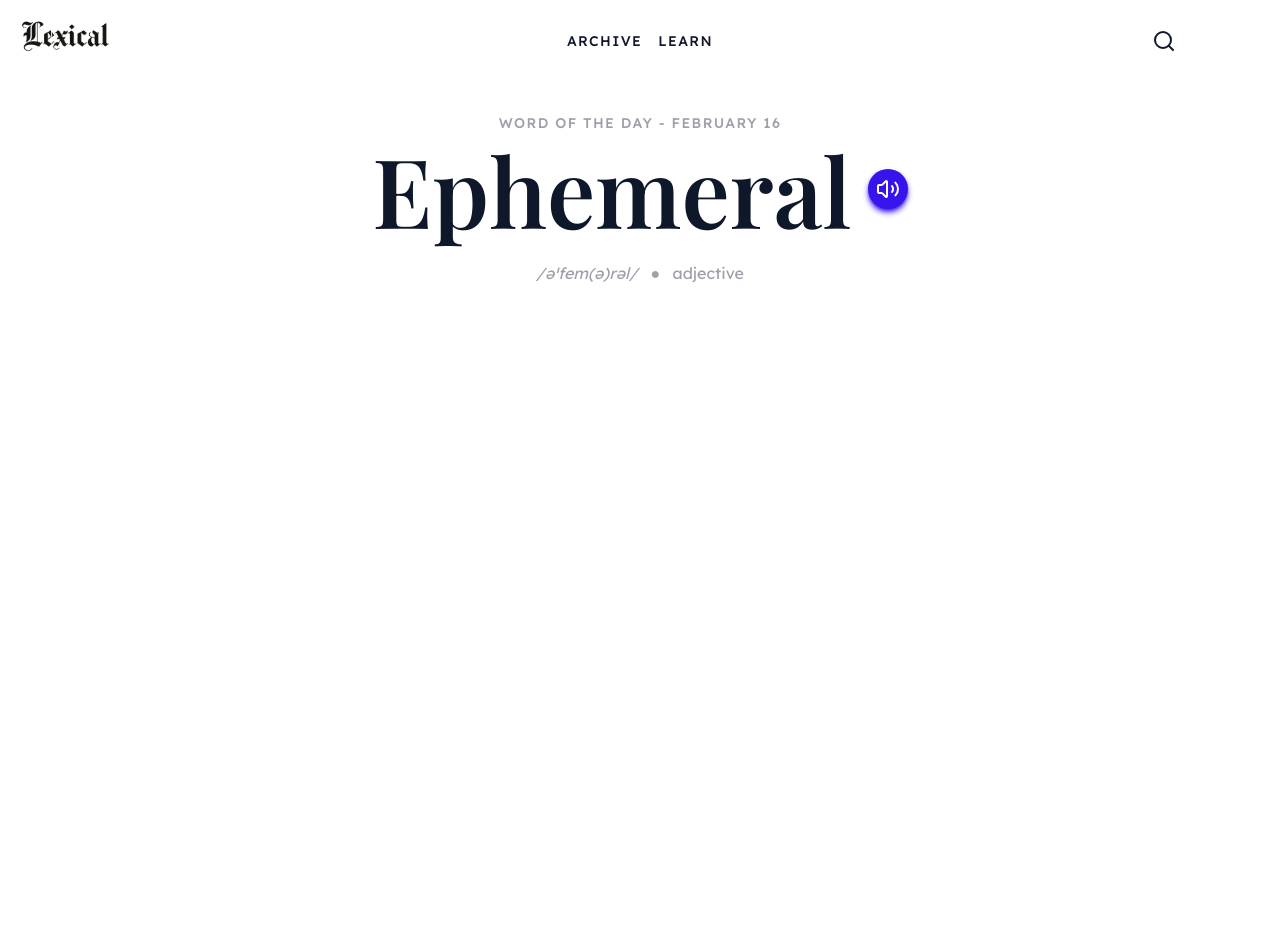
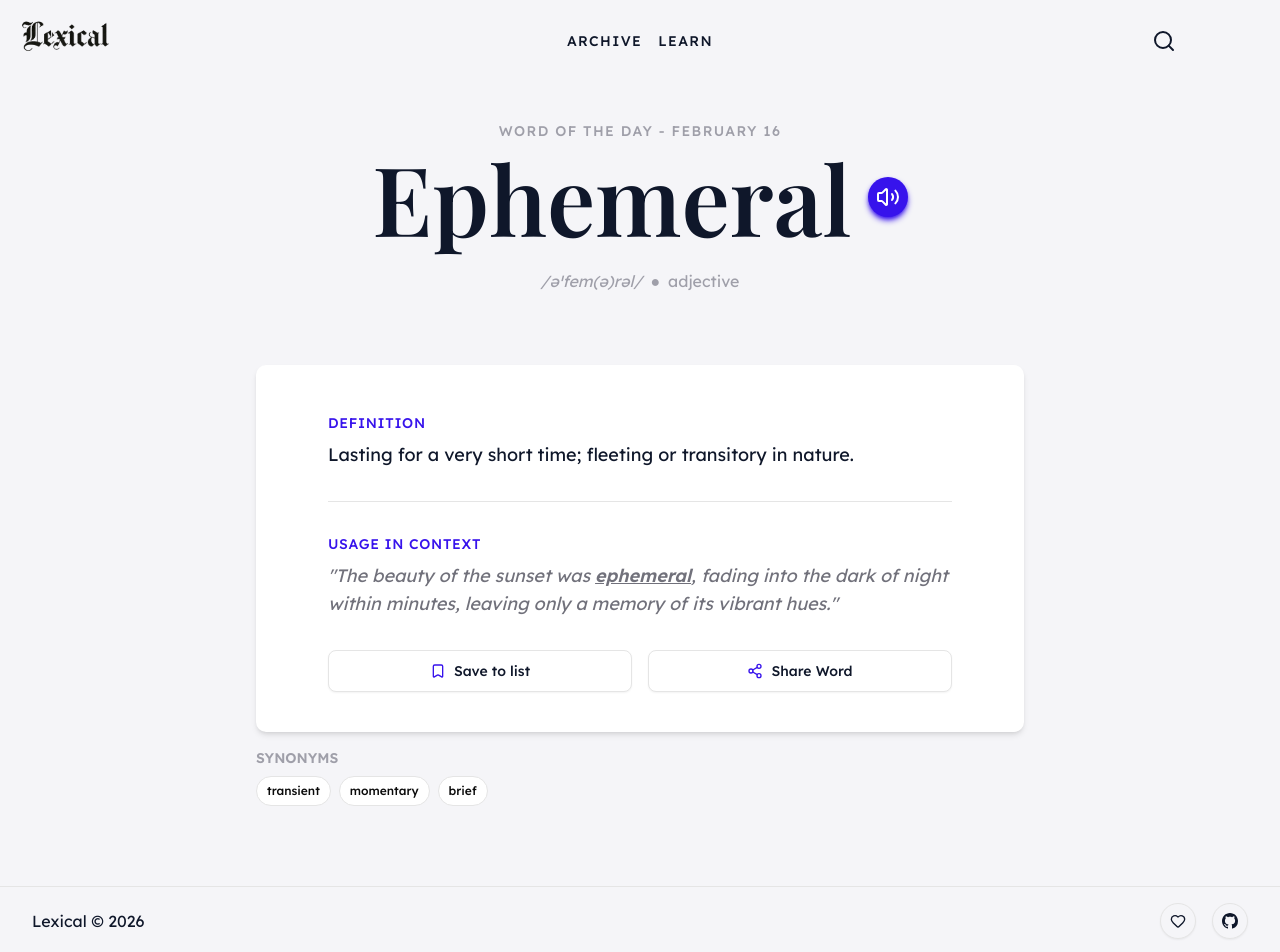
Before and after one commit to DaniloAlvesantos/word-of-the-day, a Next.js app: page / in a window 1280 px wide. Shown: the top 952 px of the page. Before the commit the page ends 800 px from the top, so only its background shows below. Built offline with nearby package versions, Linux system fonts and the light colour scheme; a web font is replaced by a local one.

Commit message:
add: main content and footer

```diff
--- a/src/app/globals.css
+++ b/src/app/globals.css
@@ -51,7 +51,7 @@
 
 :root {
   --radius: 0.625rem;
-  --background: oklch(1 0 0);
+  --background: oklch(97.1% 0.00408 285.926);
   --foreground: oklch(0.145 0 0);
   --card: oklch(1 0 0);
   --card-foreground: oklch(0.145 0 0);
--- a/src/app/page.tsx
+++ b/src/app/page.tsx
@@ -1,7 +1,12 @@
 "use client";
+import { Footer } from "@/components/footer";
 import { Header } from "@/components/header";
+import { Highlight } from "@/components/highlight";
+import { Badge } from "@/components/ui/badge";
+import { Button } from "@/components/ui/button";
+import { WordCollectionType } from "@/types/firebase/word.collection";
 import { Speech } from "@/util/speech";
-import { Volume2 } from "lucide-react";
+import { Bookmark, Share2, Volume2 } from "lucide-react";
 import { useState } from "react";
 
 export default function Home() {
@@ -12,20 +17,26 @@ export default function Home() {
     day: "2-digit",
   });
 
-  const word = {
-    text: "Ephemeral",
+  const word: WordCollectionType = {
+    word: "Ephemeral",
+    type: "adjective",
     pronounce: "/əˈfem(ə)rəl/",
+    definition:
+      "Lasting for a very short time; fleeting or transitory in nature.",
+    usage:
+      "The beauty of the sunset was ephemeral, fading into the dark of night within minutes, leaving only a memory of its vibrant hues.",
+    synonyms: ["transient", "momentary", "brief"],
   };
 
   const handleSpeech = () => {
-    Speech(word.text, speechTime);
-    setSpeechTime(prev => prev + 1);
+    Speech(word.word, speechTime);
+    setSpeechTime((prev) => prev + 1);
   };
 
   return (
     <>
       <Header />
-      <main className="flex flex-col items-center justify-center mt-8">
+      <main className="flex flex-col items-center justify-center mt-10">
         <p className="text-sm uppercase font-medium text-zinc-400 tracking-widest">
           Word of the day - {today}
         </p>
@@ -33,7 +44,7 @@ export default function Home() {
         <section id="word-wrapper" className="flex flex-col items-center gap-4">
           <div className="flex gap-4 items-center">
             <h1 className="font-serif font-semibold text-8xl my-2">
-              {word.text}
+              {word.word}
             </h1>
             <div
               className="bg-app-primary text-white p-2 shadow-md shadow-app-primary rounded-full cursor-pointer hover:bg-app-primary/80 transition-colors duration-300"
@@ -44,11 +55,59 @@ export default function Home() {
           </div>
 
           <div className="text-zinc-400">
-            <i>{word.pronounce}</i> <span className="mx-2">&#9679;</span>{" "}
-            adjective
+            <i>{word.pronounce}</i>
+            <span className="mx-2">&#9679;</span>
+            <span>{word.type}</span>
+          </div>
+        </section>
+
+        <section className="mt-18 flex flex-col w-[60%]">
+          <main className="bg-white shadow-md rounded-lg py-4 px-8 md:px-18 md:py-10 space-y-8">
+            <div>
+              <h3 className="uppercase tracking-wider text-sm text-app-primary font-medium my-2">
+                Definition
+              </h3>
+              <p className="text-lg">{word.definition}</p>
+            </div>
+
+            <hr />
+
+            <div>
+              <h3 className="uppercase tracking-wider text-sm text-app-primary font-medium my-2">
+                Usage in context
+              </h3>
+              <p className={`text-lg text-zinc-500 italic decoration-zinc-500`}>
+                &quot;
+                <Highlight text={word.usage} wordToHighlight={word.word} />
+                &quot;
+              </p>
+            </div>
+
+            <div className="flex items-center gap-4 w-full">
+              <Button variant="outline" className="flex-1 py-5 bg-white cursor-pointer duration-300"><Bookmark className="text-app-primary" /> Save to list</Button>
+              <Button variant="outline" className="flex-1 py-5 bg-white cursor-pointer duration-300"><Share2 className="text-app-primary" /> Share Word</Button>
+            </div>
+          </main>
+
+          <div id="synonyms" className="mt-4">
+            <h4 className="uppercase font-semibold text-zinc-400 text-sm mb-2">
+              Synonyms
+            </h4>
+            <ul className="flex gap-2">
+              {word.synonyms.map((d) => (
+                <Badge
+                  key={crypto.randomUUID()}
+                  variant="outline"
+                  className="bg-white"
+                >
+                  {d}
+                </Badge>
+              ))}
+            </ul>
           </div>
         </section>
       </main>
+      <Footer />
     </>
   );
 }
--- /dev/null
+++ b/src/components/footer/index.tsx
@@ -0,0 +1,43 @@
+import { Button } from "../ui/button";
+import { Heart } from "lucide-react";
+
+export const Footer = () => {
+  const year = new Date().getFullYear();
+  return (
+    <footer className="mt-20">
+      <hr />
+      <div className="inline-flex items-center justify-between w-full px-8 py-4">
+        <div>Lexical &copy; {year}</div>
+        <div className="inline-flex gap-4">
+          <a
+            href="https://buymeacoffee.com/daniloalvesantos"
+            target="_blank"
+            title="Support"
+          >
+            <Button variant="outline" size="icon" className="rounded-full">
+              <Heart />
+            </Button>
+          </a>
+
+          <a
+            href="https://buymeacoffee.com/daniloalvesantos"
+            target="_blank"
+            title="Support"
+          >
+            <Button variant="outline" size="icon" className="rounded-full">
+              <svg
+                xmlns="http://www.w3.org/2000/svg"
+                width="16"
+                height="16"
+                fill="currentColor"
+                viewBox="0 0 16 16"
+              >
+                <path d="M8 0C3.58 0 0 3.58 0 8c0 3.54 2.29 6.53 5.47 7.59.4.07.55-.17.55-.38 0-.19-.01-.82-.01-1.49-2.01.37-2.53-.49-2.69-.94-.09-.23-.48-.94-.82-1.13-.28-.15-.68-.52-.01-.53.63-.01 1.08.58 1.23.82.72 1.21 1.87.87 2.33.66.07-.52.28-.87.51-1.07-1.78-.2-3.64-.89-3.64-3.95 0-.87.31-1.59.82-2.15-.08-.2-.36-1.02.08-2.12 0 0 .67-.21 2.2.82.64-.18 1.32-.27 2-.27s1.36.09 2 .27c1.53-1.04 2.2-.82 2.2-.82.44 1.1.16 1.92.08 2.12.51.56.82 1.27.82 2.15 0 3.07-1.87 3.75-3.65 3.95.29.25.54.73.54 1.48 0 1.07-.01 1.93-.01 2.2 0 .21.15.46.55.38A8.01 8.01 0 0 0 16 8c0-4.42-3.58-8-8-8" />
+              </svg>
+            </Button>
+          </a>
+        </div>
+      </div>
+    </footer>
+  );
+};
--- /dev/null
+++ b/src/components/highlight/index.tsx
@@ -0,0 +1,21 @@
+interface HighlightProps {
+  text: string;
+  wordToHighlight: string;
+}
+
+export const Highlight = ({ wordToHighlight, text }: HighlightProps) => {
+  const regex = new RegExp(`(${wordToHighlight})`, "gi");
+  const parts = text.split(regex);
+
+  return (
+    <span>
+      {parts.map((d) =>
+        d.toLocaleLowerCase() === wordToHighlight.toLowerCase() ? (
+          <u key={crypto.randomUUID()} className="font-semibold">{d}</u>
+        ) : (
+          d
+        ),
+      )}
+    </span>
+  );
+};
--- /dev/null
+++ b/src/components/ui/badge.tsx
@@ -0,0 +1,48 @@
+import * as React from "react"
+import { cva, type VariantProps } from "class-variance-authority"
+import { Slot } from "radix-ui"
+
+import { cn } from "@/lib/utils"
+
+const badgeVariants = cva(
+  "inline-flex items-center justify-center rounded-full border border-transparent px-2.5 py-1.5 text-xs font-medium w-fit whitespace-nowrap shrink-0 [&>svg]:size-3 gap-1 [&>svg]:pointer-events-none focus-visible:border-ring focus-visible:ring-ring/50 focus-visible:ring-[3px] aria-invalid:ring-destructive/20 dark:aria-invalid:ring-destructive/40 aria-invalid:border-destructive transition-[color,box-shadow] overflow-hidden",
+  {
+    variants: {
+      variant: {
+        default: "bg-primary text-primary-foreground [a&]:hover:bg-primary/90",
+        secondary:
+          "bg-secondary text-secondary-foreground [a&]:hover:bg-secondary/90",
+        destructive:
+          "bg-destructive text-white [a&]:hover:bg-destructive/90 focus-visible:ring-destructive/20 dark:focus-visible:ring-destructive/40 dark:bg-destructive/60",
+        outline:
+          "border-border text-foreground [a&]:hover:bg-accent [a&]:hover:text-accent-foreground",
+        ghost: "[a&]:hover:bg-accent [a&]:hover:text-accent-foreground",
+        link: "text-primary underline-offset-4 [a&]:hover:underline",
+      },
+    },
+    defaultVariants: {
+      variant: "default",
+    },
+  }
+)
+
+function Badge({
+  className,
+  variant = "default",
+  asChild = false,
+  ...props
+}: React.ComponentProps<"span"> &
+  VariantProps<typeof badgeVariants> & { asChild?: boolean }) {
+  const Comp = asChild ? Slot.Root : "span"
+
+  return (
+    <Comp
+      data-slot="badge"
+      data-variant={variant}
+      className={cn(badgeVariants({ variant }), className)}
+      {...props}
+    />
+  )
+}
+
+export { Badge, badgeVariants }
--- /dev/null
+++ b/src/types/firebase/word.collection.ts
@@ -0,0 +1,19 @@
+export interface WordCollectionType {
+  word: string;
+  type: WordTypes;
+  pronounce: string;
+  definition: string;
+  usage: string;
+  synonyms: string[];
+}
+
+type WordTypes =
+  | "nouns"
+  | "verbs"
+  | "adjective"
+  | "adverb"
+  | "pronoun"
+  | "preposition"
+  | "conjunction"
+  | "interjection"
+  | "phrasal verb";
--- a/src/util/speech.ts
+++ b/src/util/speech.ts
@@ -3,7 +3,7 @@ export const Speech = (text: string, time: number) => {
         const synth = window.speechSynthesis;
         const utterThis = new SpeechSynthesisUtterance(text);
 
-        utterThis.rate = time % 2 !== 0 ? 1 : 0.6;
+        utterThis.rate = time % 2 !== 0 ? 0.8 : 0.6;
 
         utterThis.pitch = 1;
 
```
